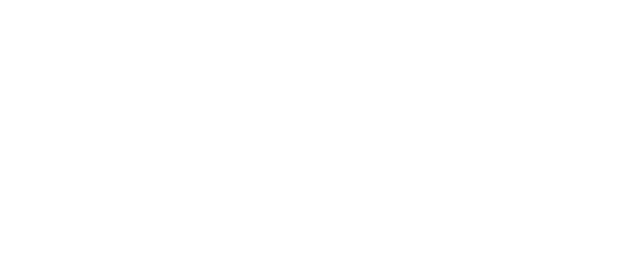
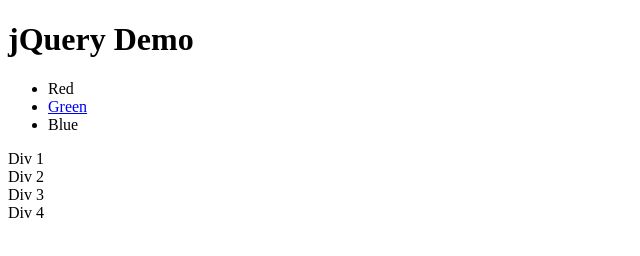
Before and after one commit to elijahchen/jQuery_Demo, a plain HTML site: page index.html in a window 1280 px wide. Shown: the whole page, without its empty margins (0-640 px from the left). Drawn offline with Linux system fonts and the light colour scheme.

Commit message:
- Understanding Selections and selectors

```diff
--- a/index.html
+++ b/index.html
@@ -4,9 +4,36 @@
     <meta charset="UTF-8">
     <title>jQuery Demo</title>
     <script type="text/javascript" src="lib/jquery-3.1.1.js"></script>
-
 </head>
 <body>
 
+<h1>jQuery Demo</h1>
+<!--var styles = {-->
+<!--color: "red",-->
+<!--background: "pink",-->
+<!--border: "2px solid purple"-->
+<!--}-->
+<!--$("h1").css(styles);-->
+<!--Whereas it would've required 3+ separate lines of code to achieve the same results-->
+
+<ul>
+    <li>Red</li>
+    <li><a href="#">Green</a></li>
+    <!--$("li a").css({-->
+        <!--fontSize: "60px",-->
+        <!--color: "orange"-->
+    <!--});-->
+
+    <li id="sky">Blue</li>
+    <!--$("#sky")-->
+    <!--This allows quick selection-->
+</ul>
+
+
+<div>Div 1</div>
+<div class="highlight">Div 2</div>
+<div id="third">Div 3</div>
+<div class="highlight">Div 4</div>
+
 </body>
 </html>
```
